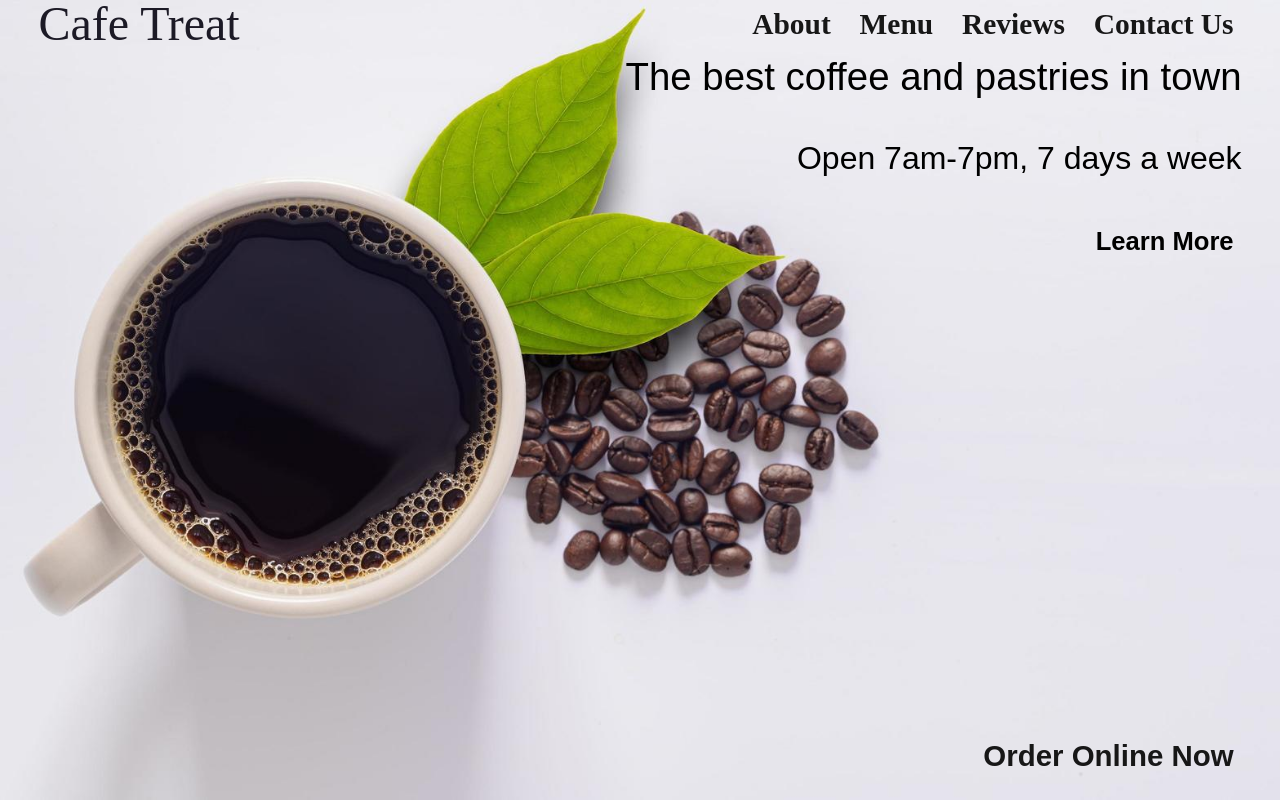
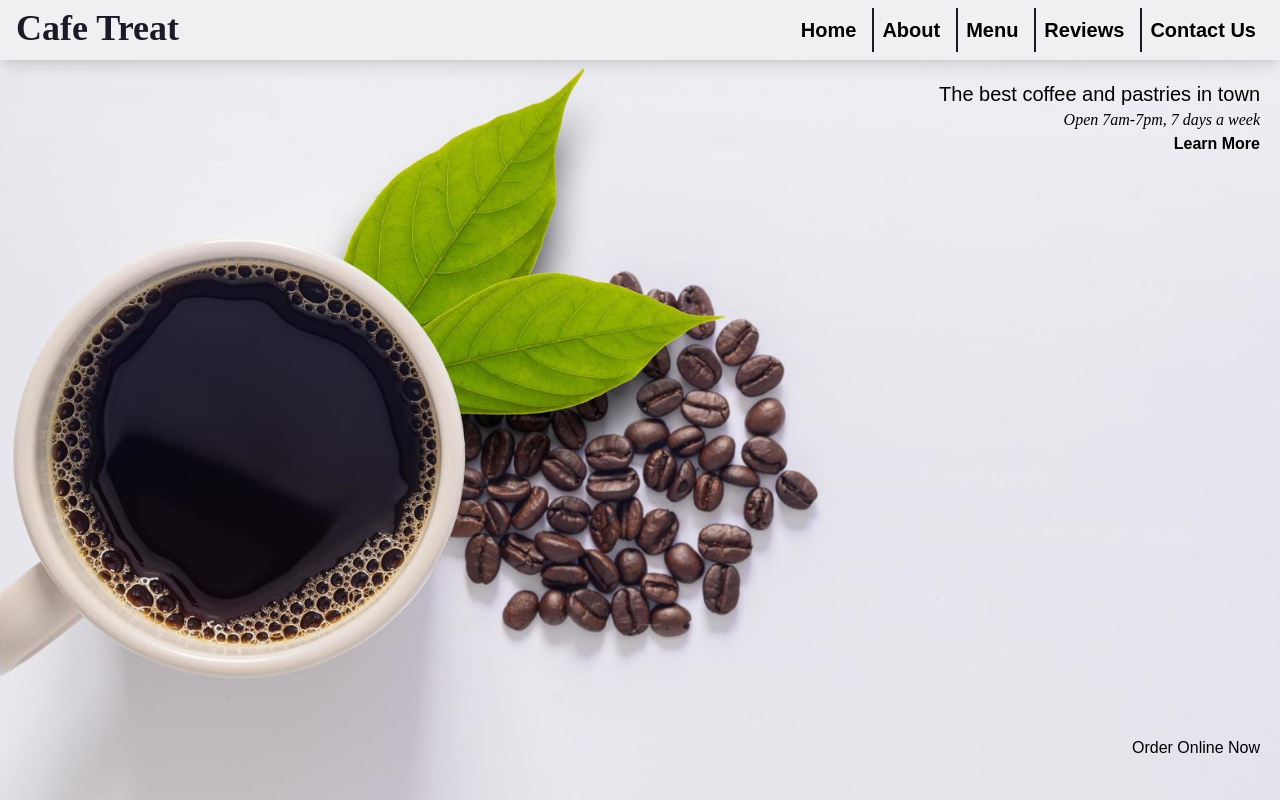
Before and after one commit to izik-adio/Cafe-Treat, a website: page build/index.html in a window 1280 px wide. Shown: the top 800 px of the page. Drawn offline with Linux system fonts and the light colour scheme; a web font is replaced by a local one.

Commit message:
Feat: improved home page and style adjustments

```diff
--- a/src/input.css
+++ b/src/input.css
@@ -33,4 +33,12 @@
   }
 }
 @layer components {
+  #hero {
+    background: #f0f0f2
+      url(../images/coffee-mug-coffee-beans-white-background.jpg) no-repeat;
+    @apply bg-contain bg-left sm:bg-cover sm:bg-center;
+  }
+  .main-nav-link {
+    @apply text-xl font-semibold p-2 justify-center hover:border-t-2 hover:border-l-2 hover:pt-1 focus:border-t-2 focus:border-l-2 focus:pt-1 hover:text-lBrown transition;
+  }
 }
```
Also changed, not shown: build/css/style.css, build/css/styles.css, build/index.html.
